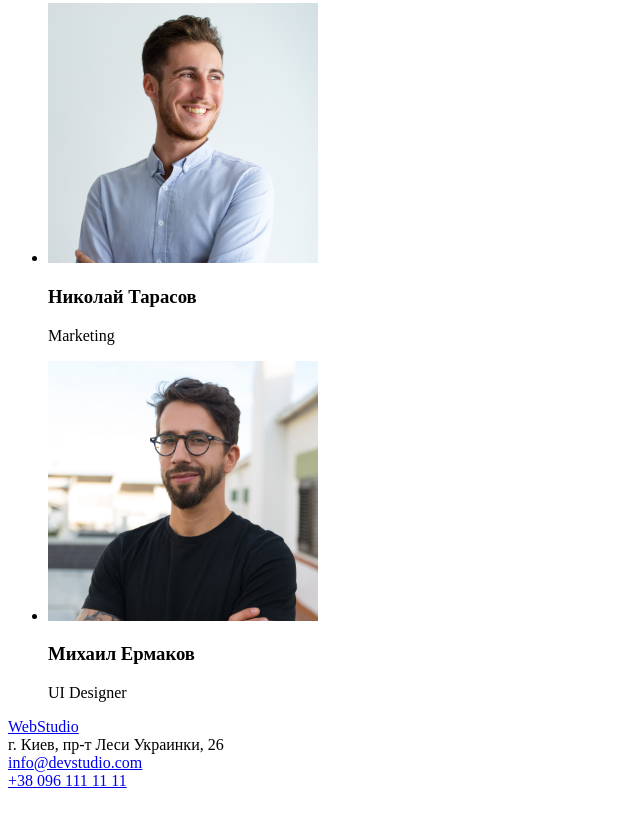
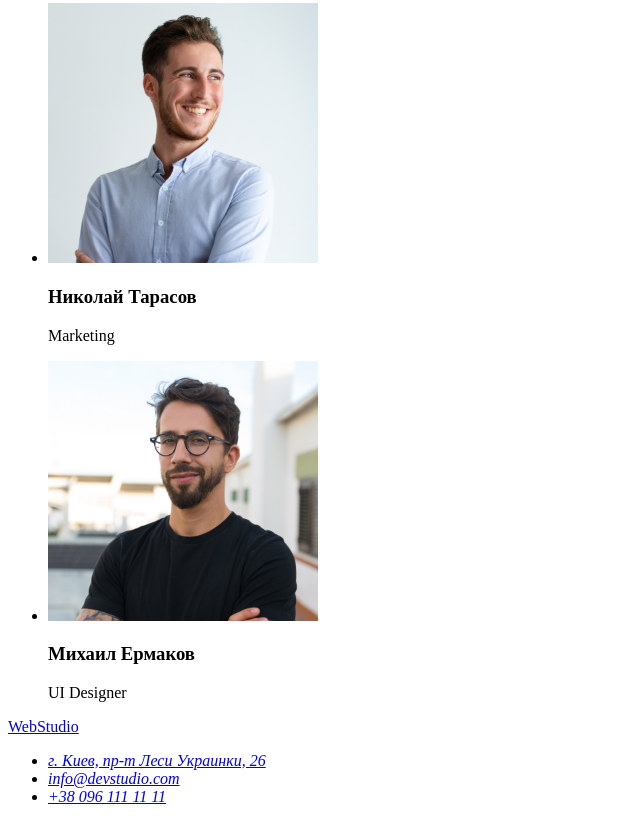
Before and after one commit to OlenaHras/goit-markup-hw-01, a plain HTML site: page index.html in a window 1280 px wide. Shown: the part 2333-3155 px from the top of the page, without its empty margins (0-640 px from the left). Before the commit the page ends 3131 px from the top, so only its background shows below. Drawn offline with Linux system fonts and the light colour scheme.

Commit message:
Поправила footer

```diff
--- a/index.html
+++ b/index.html
@@ -97,10 +97,12 @@
       WebStudio
     </a>
 
-    <br>
-      г. Киев, пр-т Леси Украинки, 26<br>
-      <a href="mailto:info@devstudio.com">info@devstudio.com</a><br>
-      <a href="tel:+380961111111">+38 096 111 11 11</a>
+    <address>
+      <ul>
+        <li><a href="https://www.google.com.ua/maps/place/Lesi+Ukrainky+Blvd,+26,+Kyiv,+02000/@50.4265807,30.5361971,17z/data=!3m1!4b1!4m5!3m4!1s0x40d4cf0e033ecbe9:0x57a4dffefec77da0!8m2!3d50.4265807!4d30.5383858?hl=en">г. Киев, пр-т Леси Украинки, 26</a></li>
+        <li><a href="mailto:info@devstudio.com">info@devstudio.com</a></li>
+        <li><a href="tel:+380961111111">+38 096 111 11 11</a></li>
+      </ul>
     </address>
 
   </footer>
```
